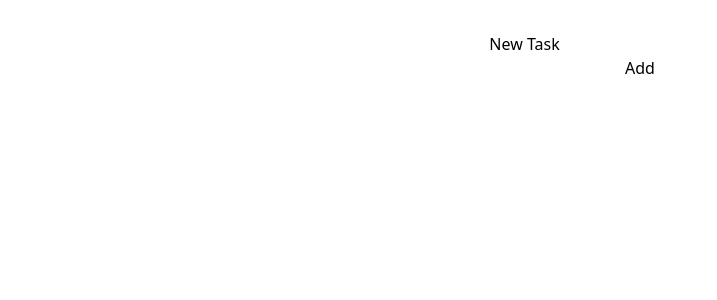
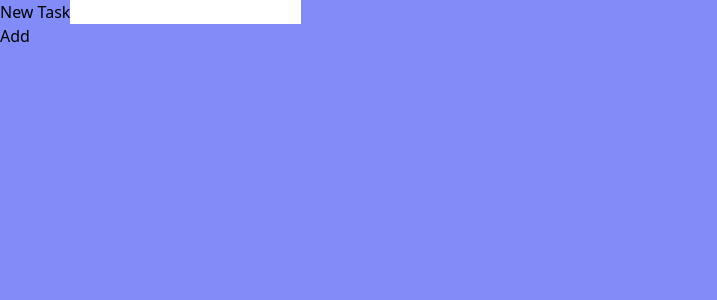
Before and after one commit to KodeIva/task-list, a React (Vite) app: page / in a window 1280 px wide. Shown: the top 300 px of the page, without its empty margins (0-717 px from the left). Built offline with nearby package versions, Linux system fonts and the light colour scheme.

Commit message:
Main div styling added

```diff
--- a/src/App.jsx
+++ b/src/App.jsx
@@ -1,5 +1,4 @@
 import { useState } from 'react'
-import './App.css'
 import { v4 as uuidv4} from 'uuid'
 
 function App() {
@@ -36,18 +35,9 @@ function App() {
   setTodos([])
  }
 
-    /*
-   setTodos(currentTodos => {
-    return currentTodos.map(todo => {
-      if(todo.id === id) {
-        return {...todo, completed}
-      }
-    })
-   })*/
-
 
   return (
-    <>
+    <div className='bg-indigo-400 w-[100%] h-[100vh]' >
     <form onSubmit={addNewTask}>
       <div>
         <label htmlFor="task">New Task</label>
@@ -75,7 +65,7 @@ function App() {
        <button onClick={deleteAllTasks} >Delete All</button>
       </>
     }
-    </>
+    </div>
   )
 }
 
```
